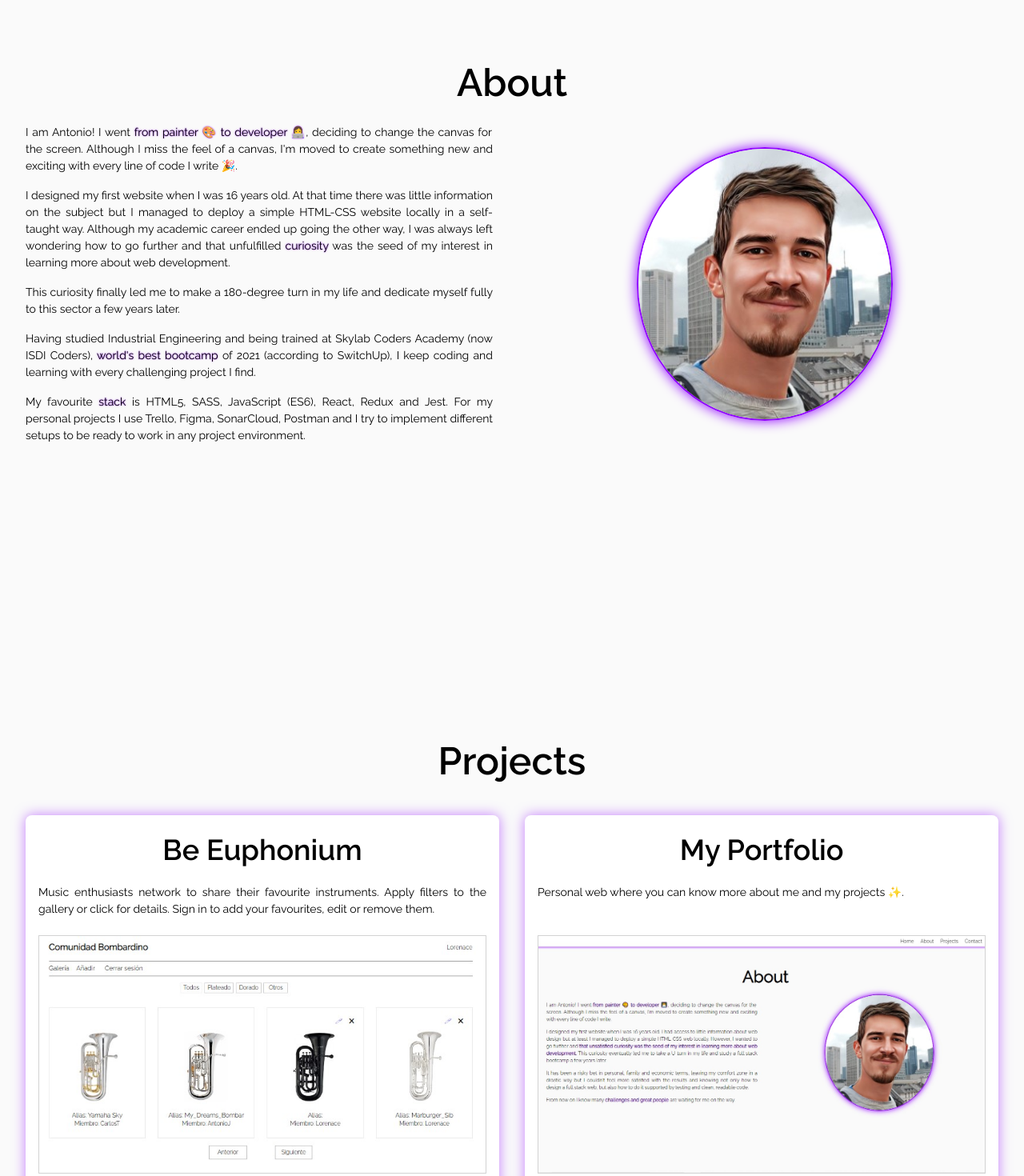
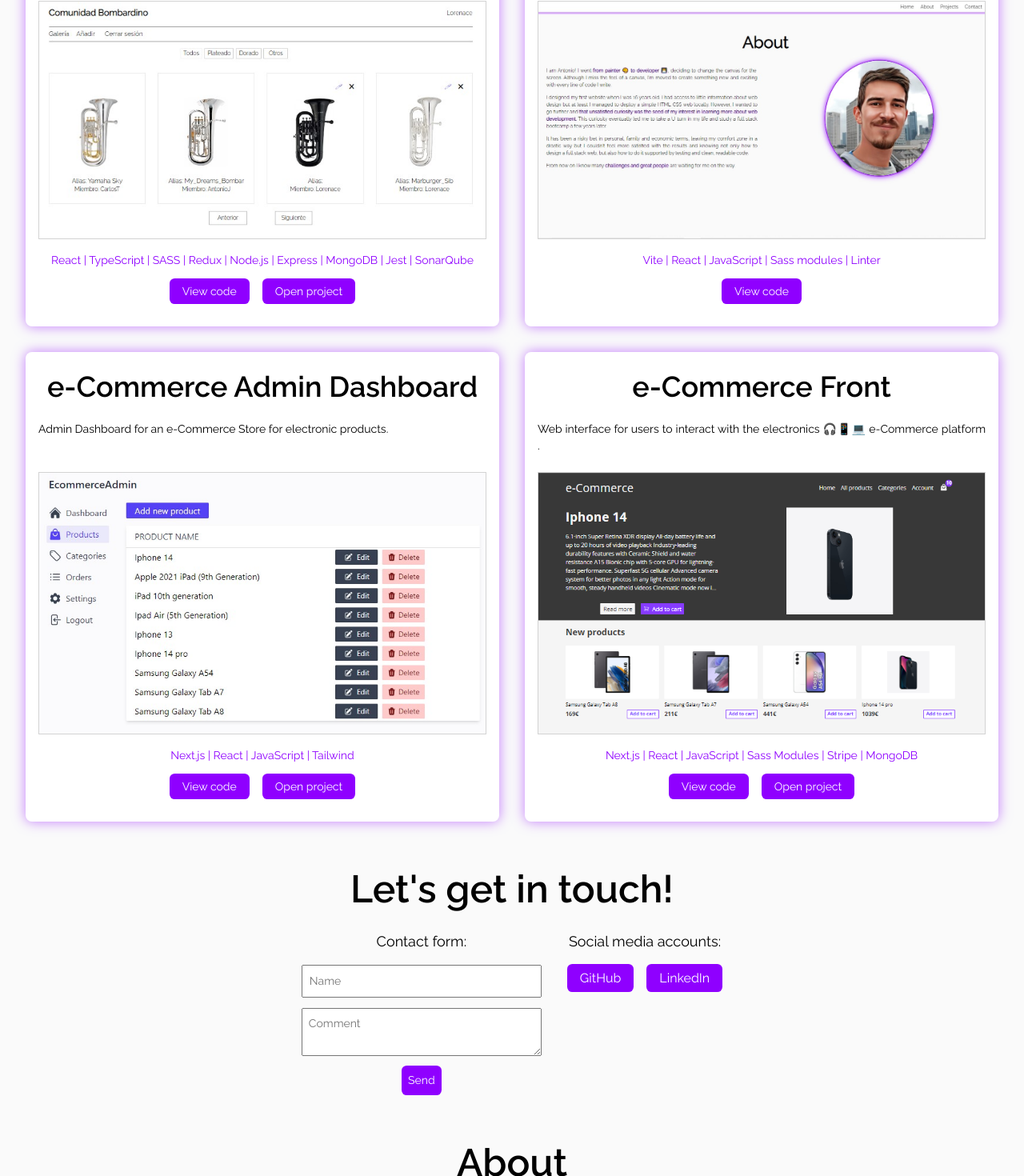
Before and after one commit to AntonioJRuizG/My_Portfolio, a React (Vite) app: page / in a window 1280 px wide. Shown: the part 765-2235 px from the top of the page at 80% size. Built offline with nearby package versions, Linux system fonts and the light colour scheme.

Commit message:
Minor style change

```diff
--- a/src/app/app.jsx
+++ b/src/app/app.jsx
@@ -11,9 +11,9 @@ export default function App() {
     <>
       <NavigationMenu></NavigationMenu>
       <Home></Home>
-      <About></About>
       <Gallery></Gallery>
       <Contact></Contact>
+      <About></About>
       <Footer></Footer>
     </>
   );
--- a/src/components/menu/menu.jsx
+++ b/src/components/menu/menu.jsx
@@ -5,9 +5,9 @@ import styles from './menu.module.scss';
 
 const menuOptions = [
   { id: '1', label: 'Home', path: '#home' },
-  { id: '2', label: 'About', path: '#about' },
-  { id: '3', label: 'Projects', path: '#projects' },
-  { id: '4', label: 'Contact', path: '#contact' },
+  { id: '2', label: 'Projects', path: '#projects' },
+  { id: '3', label: 'Contact', path: '#contact' },
+  { id: '4', label: 'About', path: '#about' },
 ];
 
 export default function NavigationMenu() {
--- a/src/sections/about/about.module.scss
+++ b/src/sections/about/about.module.scss
@@ -3,7 +3,6 @@
 .aboutSection {
   scroll-margin-top: 40px;
   margin: 0 2rem 3rem 2rem;
-  min-height: 100vh;
   h2 {
     font-size: 3rem;
     text-align: center;
--- a/src/sections/contact/contact.module.scss
+++ b/src/sections/contact/contact.module.scss
@@ -3,26 +3,24 @@
 .contactSection {
   scroll-margin-top: 40px;
   margin: 0 2rem 3rem 2rem;
-  min-height: 100vh;
 
   h2 {
     font-size: 3rem;
     text-align: center;
     font-family: $font_default;
-    padding-bottom: 3rem;
   }
 
   .article {
     display: flex;
     flex-direction: column;
-    gap: 3rem;
-    align-items: center;
-    align-content: baseline;
+    gap: 1rem;
+    align-items: flex-start;
+    justify-content: center;
 
     .contactForm {
       display: flex;
       flex-direction: column;
-      gap: 1rem;
+      gap: 0.8rem;
       align-items: center;
       input,
       textarea {
@@ -66,15 +64,24 @@
         justify-content: space-around;
         flex-direction: row;
         gap: 1rem;
-        margin-top: 1rem;
         margin: auto;
+        margin-top: 0.3rem;
       }
     }
 
     p {
-      margin: 1rem 0 1.5rem 0;
+      margin: 1rem 0 1rem 0;
       font-family: $font_default;
       font-size: 1.125rem;
     }
   }
 }
+
+@media screen and (min-width: 600px) {
+  .contactSection {
+    .article {
+      flex-direction: row;
+      gap: 2rem;
+    }
+  }
+}
--- a/src/sections/home/home.module.scss
+++ b/src/sections/home/home.module.scss
@@ -6,7 +6,7 @@
   flex-direction: column;
   align-items: flex-start;
   justify-content: center;
-  height: 100vh;
+  height: 60vh;
 
   h1 {
     font-size: 3rem;
```
